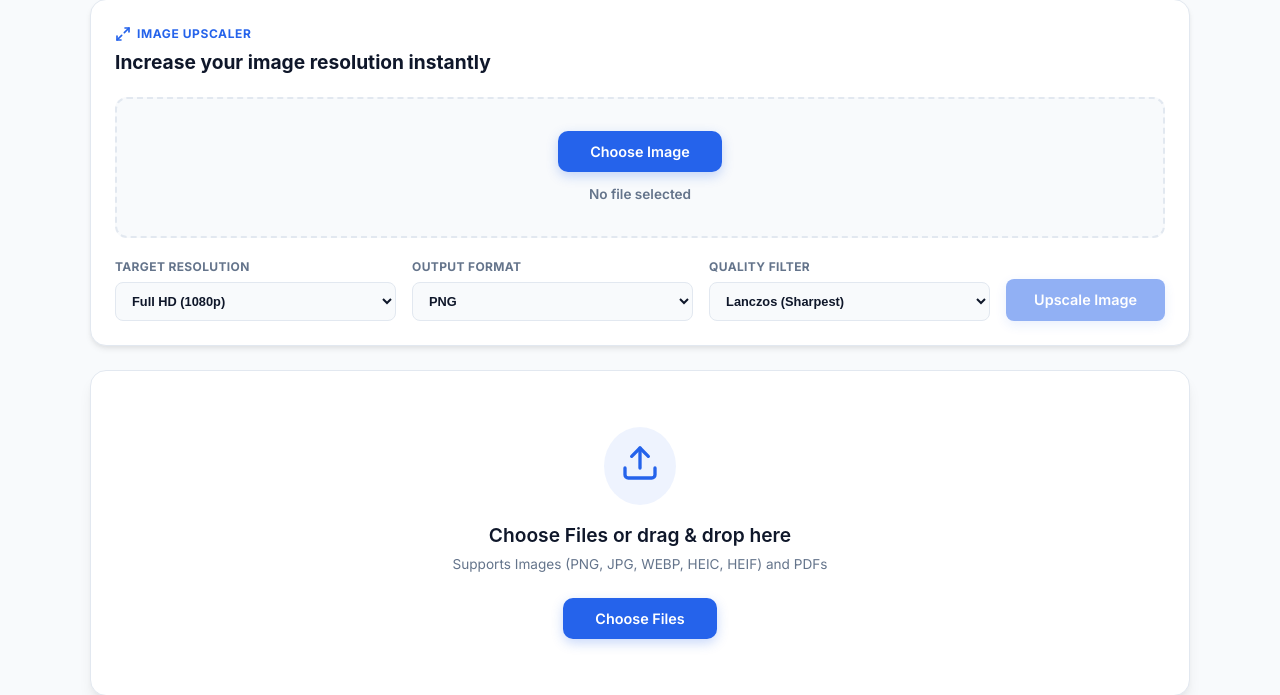
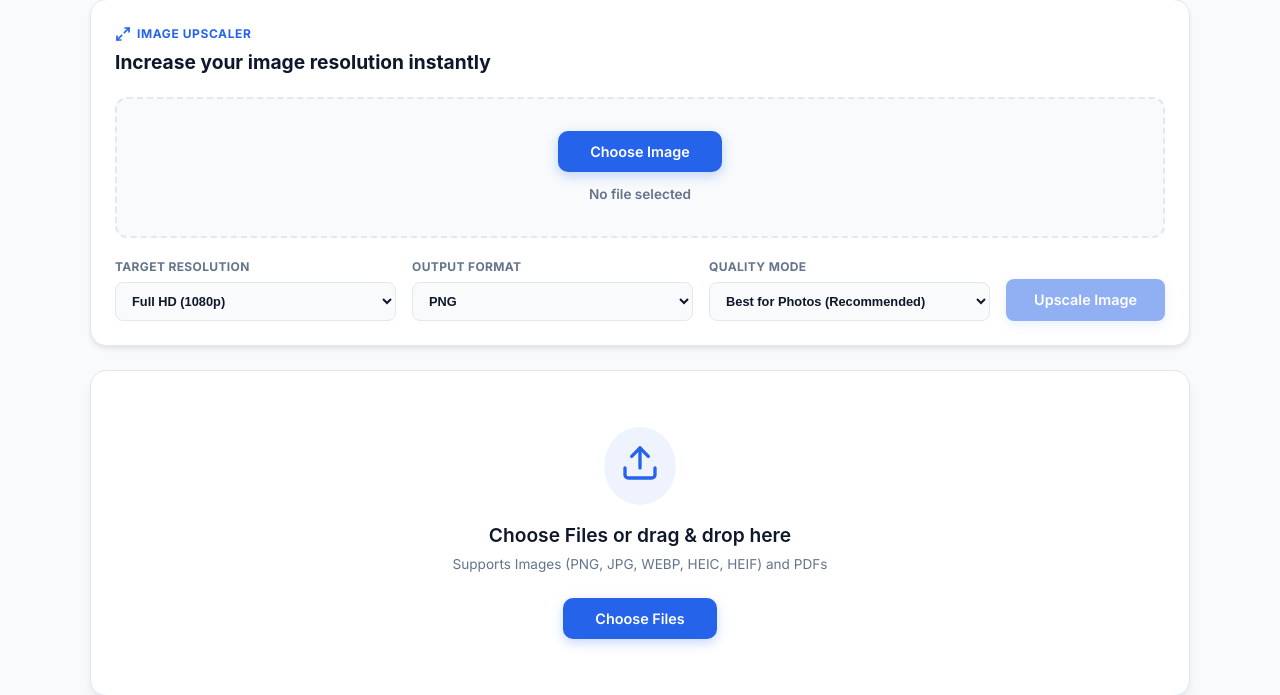
Before and after one commit to KMC-CHR/Files-Converter, a Flask app: page / in a window 1280 px wide. Shown: the part 229-924 px from the top of the page. Run offline with Flask 3, Linux system fonts and the light colour scheme; some web fonts are replaced.

Commit message:
Replace YouTube extractor with AI-free image upscaler

```diff
--- a/templates/Index.html
+++ b/templates/Index.html
@@ -93,13 +93,13 @@
                         </select>
                     </div>
 
-                    <div class="control-group">
-                        <label for="upscale-filter">Quality Filter</label>
+                  <div class="control-group">
+                        <label for="upscale-filter">Quality Mode</label>
                         <select class="native-styled-select" id="upscale-filter">
-                            <option value="lanczos" selected>Lanczos (Sharpest)</option>
-                            <option value="bicubic">Bicubic (Smooth)</option>
-                            <option value="bilinear">Bilinear (Balanced)</option>
-                            <option value="nearest">Nearest (Pixel Art)</option>
+                            <option value="lanczos" selected>Best for Photos (Recommended)</option>
+                            <option value="bicubic">Softer / Smoother Look</option>
+                            <option value="bilinear">Fast & Simple (Blurry)</option>
+                            <option value="nearest">Pixel Art / Retro Games</option>
                         </select>
                     </div>
 
```
